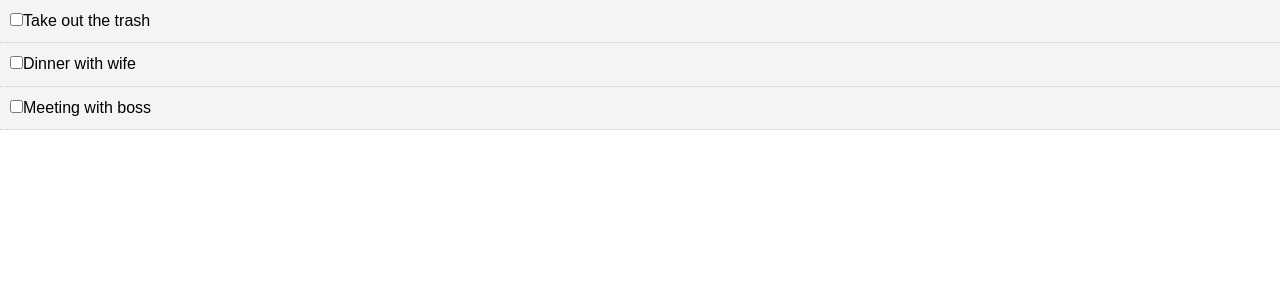
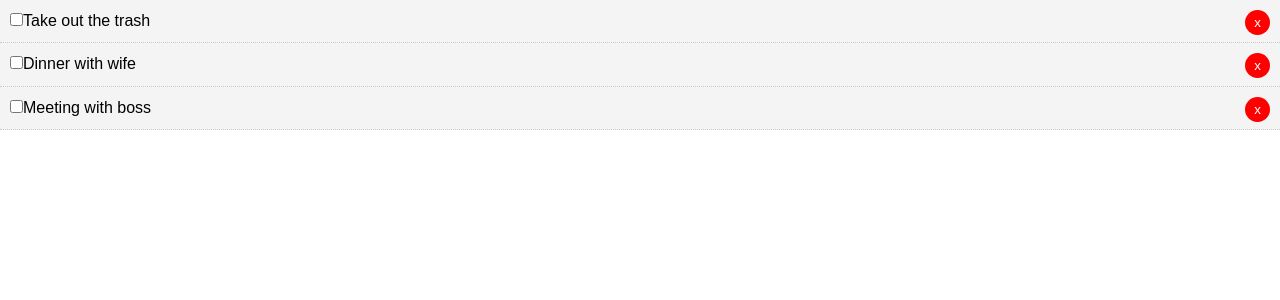
Before and after one commit to ricardoruizfp/react_todo_crash_course, a React (Create React App) app: page / in a window 1280 px wide. Shown: the top 300 px of the page. Built offline with nearby package versions, Linux system fonts and the light colour scheme.

Commit message:
added todo deletion

```diff
--- a/src/App.js
+++ b/src/App.js
@@ -12,6 +12,13 @@
       }
       return todo;
     }) });
+  }
+
+  // Delete Todo
+  delTodo = (id) => {
+    this.setState({ todos: [...this.state.todos.filter((todo) =>
+      todo.id!==id
+      )] });
   }
 
   state = {
@@ -37,7 +44,7 @@
   render () {
     return (
       <div className="App">
-        <Todos todos={this.state.todos} markComplete={this.markComplete} />
+        <Todos todos={this.state.todos} markComplete={this.markComplete} delTodo={this.delTodo} />
       </div>
     );
   }
--- a/src/components/TodoItem.js
+++ b/src/components/TodoItem.js
@@ -19,7 +19,8 @@
             <div style={ this.getStyle() }>
                 <p>
                     <input type="checkbox" onChange={this.props.markComplete.bind(this, id)} />
-                    { title }
+                    { title } {' '}
+                    <button onClick={this.props.delTodo.bind(this, id)} style={btnStyle}>x</button>
                 </p>
             </div>
         )
@@ -31,6 +32,16 @@
     todo: PropTypes.object.isRequired
 }
 
+const btnStyle = {
+    background: '#ff0000',
+    color: '#fff',
+    border: 'none',
+    padding: '5px 9px',
+    borderRadius: '50%',
+    cursor: 'pointer',
+    float: 'right'
+}
+
 
 
 export default TodoItem
--- a/src/components/Todos.js
+++ b/src/components/Todos.js
@@ -5,7 +5,8 @@
 class Todos extends Component {
   render () {
     return this.props.todos.map((todo) => (
-        <TodoItem key={ todo.id } todo={ todo } markComplete={this.props.markComplete} />
+        <TodoItem key={ todo.id } todo={ todo } markComplete={this.props.markComplete}
+        delTodo={this.props.delTodo} />
     ));
   }
 }
```
